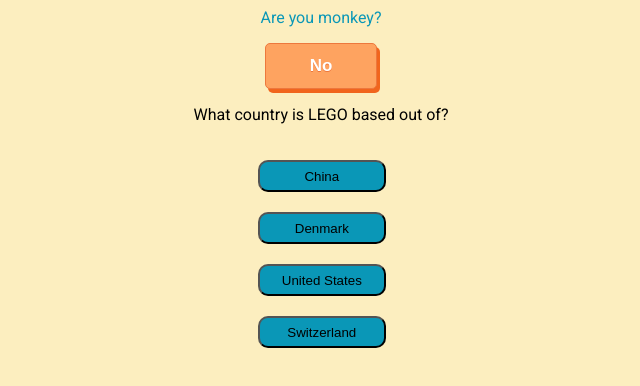
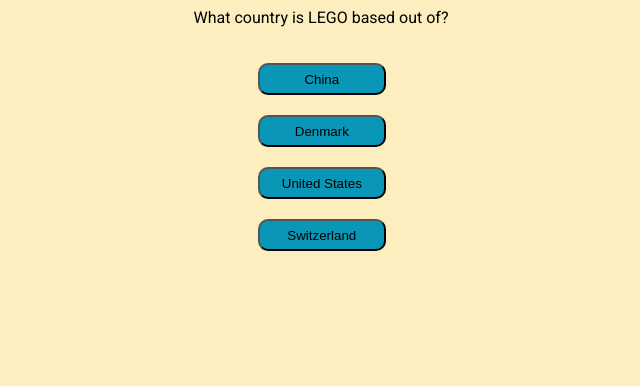
Before and after one commit to ChristianSheherlis/Quiz-Game, a website built with Parcel: page src/index.html in a window 1280 px wide. Both pictures are taken after a click on the button "No". Shown: the whole page, without its empty margins (319-959 px from the left). Built offline with nearby package versions, Linux system fonts and the light colour scheme.

Commit message:
Functional Game
It is functional, and it is technically a game, and the discord call was only like 2 hours.

```diff
--- a/src/index.html
+++ b/src/index.html
@@ -9,10 +9,14 @@
 <body>
     <div class = "start">
         <p id="start-message">Are you monkey?</p>
-        <button type="button" id="start-button">No</button>
+        <button type="button" class="ui-btns">No</button>
     </div>
     <div class="quiz-container">
         <!--
+        <div class = "start">
+            <p id="start-message">Are you monkey?</p>
+            <button type="button" id="start-button">No</button>
+        </div>
             <p class="question">Who is Todd Howard?</li>
                 <div class="answer-btns">
                     <button>An Entity</button>
--- a/src/js/DOM.js
+++ b/src/js/DOM.js
@@ -1,5 +1,6 @@
 const DOMSelectors = {
   //DOM Selectors here to keep the code cleaner? May move it back if we don't have many DOM Selectors
+  start: document.querySelector(".start"),
   displayContainer: document.querySelector(".quiz-container"),
 };
 
--- a/src/js/Questions.js
+++ b/src/js/Questions.js
@@ -1,12 +1,18 @@
-const questionBank = [{
+const questionBank = [
+  {
     question: "What club was Todd Howard famously in?",
     answers: ["Chess", "Newspaper", "Tiny Instrument Ensemble", "Drama"],
     correctAnswer: "Chess",
   },
   {
     question: "What game did Todd Howard NOT have a part in?",
-    answers: ["Elder Scrolls V: Skyrim", "The Terminator: Future Shock", "Fallout 76", "Fallout New Vegas"],
-    correctAnswer: "Fallout 76",
+    answers: [
+      "Elder Scrolls V: Skyrim",
+      "The Terminator: Future Shock",
+      "Fallout 76",
+      "Fallout New Vegas",
+    ],
+    correctAnswer: "Fallout New Vegas",
   },
   {
     question: "What year was Nintendo founded?",
@@ -15,17 +21,33 @@
   },
   {
     question: "Who was the Prime Minister of Greece during World War I?",
-    answers: ["Constantine I", "Eleftherios Venizelos", "Ioannis Metaxas", "Kyriakos Mitsotakis"],
+    answers: [
+      "Constantine I",
+      "Eleftherios Venizelos",
+      "Ioannis Metaxas",
+      "Kyriakos Mitsotakis",
+    ],
     correctAnswer: "Eleftherios Venizelos",
   },
   {
-    question: "Who is the only person to win Nobel Prizes in two separate sciences?",
-    answers: ["Marie Curie", "Albert Einstein", "Neil DeGrasse Tyson", "Niels Bohr"],
+    question:
+      "Who is the only person to win Nobel Prizes in two separate sciences?",
+    answers: [
+      "Marie Curie",
+      "Albert Einstein",
+      "Neil DeGrasse Tyson",
+      "Niels Bohr",
+    ],
     correctAnswer: "Marie Curie",
   },
   {
     question: "What is located at geographic coordinates (0, 0)?",
-    answers: ["A buoy", "An island", "Nothing", "A rock with a couple of seagulls on it"],
+    answers: [
+      "A buoy",
+      "An island",
+      "Nothing",
+      "A rock with a couple of seagulls on it",
+    ],
     correctAnswer: "A buoy",
   },
   {
@@ -34,8 +56,14 @@
     correctAnswer: "IBM",
   },
   {
-    question: "What territory must the UK lose for the sun to set on the British Empire?",
-    answers: ["The Cayman Islands", "The Pitcairn Islands", "Montserrat", "Turks and Caicos Islands"],
+    question:
+      "What territory must the UK lose for the sun to set on the British Empire?",
+    answers: [
+      "The Cayman Islands",
+      "The Pitcairn Islands",
+      "Montserrat",
+      "Turks and Caicos Islands",
+    ],
     correctAnswer: "The Pitcairn Islands",
   },
   {
@@ -45,7 +73,12 @@
   },
   {
     question: "What is the oldest known work of animation in Japan?",
-    answers: ["Imokawa Mukuzo Genkanban no Maki", "Katsudō Shashin", "Namakura Gatana", "Hakujaden"],
+    answers: [
+      "Imokawa Mukuzo Genkanban no Maki",
+      "Katsudō Shashin",
+      "Namakura Gatana",
+      "Hakujaden",
+    ],
     correctAnswer: "Katsudō Shashin",
   },
   {
@@ -64,7 +97,8 @@
     correctAnswer: "1.7 million",
   },
   {
-    question: "What actor put a life-size statue of themselves in the window of their house?",
+    question:
+      "What actor put a life-size statue of themselves in the window of their house?",
     answers: ["David Hasslehoff", "Nick Cage", "Emma Watson", "Willem Dafoe"],
     correctAnswer: "David Hasslehoff",
   },
@@ -79,18 +113,34 @@
     correctAnswer: "Gale",
   },
   {
-    question: "Where is the International Bowling Museum and Hall of Fame located?",
-    answers: ["St. Louis, Missouri", "Henderson, Nevada", "Tulsa, Oklahoma", "Arlington, Texas"],
+    question:
+      "Where is the International Bowling Museum and Hall of Fame located?",
+    answers: [
+      "St. Louis, Missouri",
+      "Henderson, Nevada",
+      "Tulsa, Oklahoma",
+      "Arlington, Texas",
+    ],
     correctAnswer: "Arlington, Texas",
   },
   {
     question: "Which Dr. Seuss book began as a bet?",
-    answers: ["Horton Hears A Who", "Green Eggs and Ham", "Fox in Socks", "Wacky Wednesday"],
+    answers: [
+      "Horton Hears A Who",
+      "Green Eggs and Ham",
+      "Fox in Socks",
+      "Wacky Wednesday",
+    ],
     correctAnswer: "Green Eggs and Ham",
   },
   {
     question: "Which voice actor is accredited with the most roles?",
-    answers: ["Yuri Lowenthal", "Bryce Papenbrook", "Mel Blanc", "Cherami Leigh"],
+    answers: [
+      "Yuri Lowenthal",
+      "Bryce Papenbrook",
+      "Mel Blanc",
+      "Cherami Leigh",
+    ],
     correctAnswer: "Mel Blanc",
   },
   {
@@ -100,4 +150,4 @@
   },
 ];
 
-export { questionBank }
+export { questionBank };
--- a/src/js/index.js
+++ b/src/js/index.js
@@ -2,7 +2,6 @@
 import { DOMSelectors } from "./DOM"; //it is greying it out cause they are no DOM Selectors YET
 
 //I prefer to keep all my global variables up here, though they can be moved if you'd like
-let questionNumb = -1;
 
 function shuffle(array) {
   let currentIndex = array.length,
@@ -37,26 +36,90 @@
   console.log(shuffledQuiz);
 }
 
-let score = 0;
-
-console.log(score);
-
 //after shuffling the question bank the below function will pull the first question
 //when the function is called again it will call the next question
 
-function nextQuestion() {
-  questionNumb += 1;
-  DOMSelectors.displayContainer.insertAdjacentHTML(
-    "afterbegin",
-    ` <p class="question">${questionBank[questionNumb].question}</li>
+function init() {
+  let questionNumb = -1;
+  let score = 0;
+  DOMSelectors.start.addEventListener("click", function nextQuestion(e) {
+    DOMSelectors.start.innerHTML = "";
+    DOMSelectors.displayContainer.innerHTML = "";
+    console.log(score);
+    questionNumb += 1;
+    console.log(questionNumb);
+    if (questionNumb === 10) {
+      DOMSelectors.displayContainer.insertAdjacentHTML(
+        "afterbegin",
+        `<p class= "score">You Scored ${score}!</p>
+          <p class= "score">Refresh the page to try again!</p>
+        `
+      );
+    } else {
+      DOMSelectors.displayContainer.insertAdjacentHTML(
+        "afterbegin",
+        ` <p class="question">${questionBank[questionNumb].question}</li>
       <div class="answer-btns">
-          <button class="ans">${questionBank[questionNumb].answers[0]}</button>
-          <button class="ans">${questionBank[questionNumb].answers[1]}</button>
-          <button class="ans">${questionBank[questionNumb].answers[2]}</button>
-          <button class="ans">${questionBank[questionNumb].answers[3]}</button>
+          <button class="ans ans0">${questionBank[questionNumb].answers[0]}</button>
+          <button class="ans ans1">${questionBank[questionNumb].answers[1]}</button>
+          <button class="ans ans2">${questionBank[questionNumb].answers[2]}</button>
+          <button class="ans ans3">${questionBank[questionNumb].answers[3]}</button>
       </div>`
-  );
+      );
+      const answerSelector = {
+        answerZero: document.querySelector(".ans0"),
+        answerOne: document.querySelector(".ans1"),
+        answerTwo: document.querySelector(".ans2"),
+        answerThree: document.querySelector(".ans3"),
+      };
+      console.log(answerSelector);
+      answerSelector.answerZero.addEventListener("click", function (e) {
+        if (
+          questionBank[questionNumb].answers[0] ===
+          questionBank[questionNumb].correctAnswer
+        ) {
+          score = score + 1;
+          nextQuestion();
+        } else {
+          nextQuestion();
+        }
+      });
+      answerSelector.answerOne.addEventListener("click", function (e) {
+        if (
+          questionBank[questionNumb].answers[1] ===
+          questionBank[questionNumb].correctAnswer
+        ) {
+          score = score + 1;
+          nextQuestion();
+        } else {
+          nextQuestion();
+        }
+      });
+      answerSelector.answerTwo.addEventListener("click", function (e) {
+        if (
+          questionBank[questionNumb].answers[2] ===
+          questionBank[questionNumb].correctAnswer
+        ) {
+          score = score + 1;
+          nextQuestion();
+        } else {
+          nextQuestion();
+        }
+      });
+      answerSelector.answerThree.addEventListener("click", function (e) {
+        if (
+          questionBank[questionNumb].answers[3] ===
+          questionBank[questionNumb].correctAnswer
+        ) {
+          score = score + 1;
+          nextQuestion();
+        } else {
+          nextQuestion();
+        }
+      });
+    }
+  });
 }
 
 shuffleEntireBank();
-nextQuestion();
+init();
--- a/src/scss/style.scss
+++ b/src/scss/style.scss
@@ -18,11 +18,11 @@
 
 #start-message {
   color: color(prime-color);
-  font-size: 1.6rem;
+  font-size: 3rem;
   font-family: "Roboto", sans-serif;
 }
 
-#start-button {
+.ui-btns {
   box-shadow: 3px 4px 0px 0px color(second-color-underlay);
   background-color: color(second-color);
   border-radius: 5px;
@@ -80,3 +80,8 @@
     width: 10vw;
   }
 }
+
+.score {
+  font-size: 3rem;
+  font-family: "Roboto", sans-serif;
+}
```
Also changed, not shown: src/scss/_variables.scss (+6 -6 lines). Lines whose indentation alone changed are shown as unchanged.
